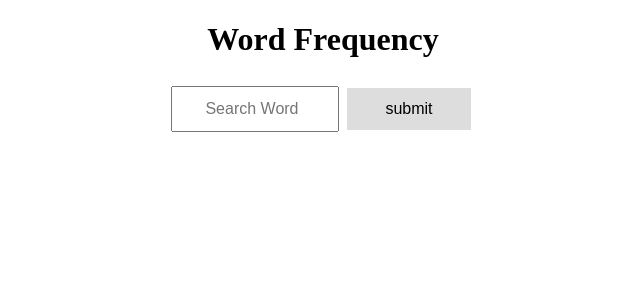
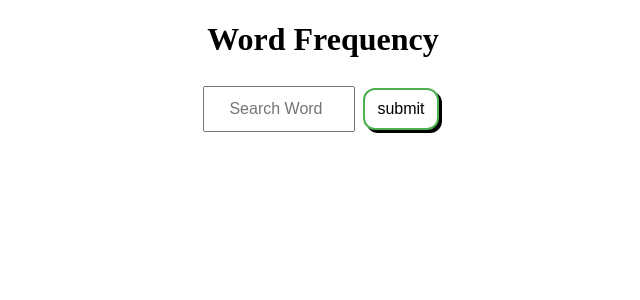
Before and after one commit to Jeremy-Gstein/supreme-redis-cs213Project, a Flask app: page / in a window 1280 px wide. Shown: the top 300 px of the page, without its empty margins (317-957 px from the left). Run offline with Flask 3, Linux system fonts and the light colour scheme.

Commit message:
edit style.css

```diff
--- a/flask-webapp/static/style.css
+++ b/flask-webapp/static/style.css
@@ -20,7 +20,7 @@ h1 {
 
 /* css from w3schools  */
 input[type=text] {
-  padding: 12px 32px;
+  padding: 12px 24px;
   width: 100px;
   font-size: 16px;
   -webkit-transition: width 0.4s ease-in-out;
@@ -30,20 +30,24 @@ input[type=text] {
 /* When the input field gets focus, change its width to 100% */
 input[type=text]:focus {
   width: 10%;
+  box-shadow: 3px 3px black;
 }
 
 button {
-  	background-color: #ddd;
-  	border: none;
+  	background-color: white;
   	color: black;
-  	padding: 12px 38px;
+  	padding: 10px 12px;
   	text-align: center;
   	font-size: 16px;
   	margin: 8px 4px;
   	transition: 0.3s;
+	box-shadow: 3px 3px black;
+	border-radius: 12px;
+	border: 2px solid #4CAF50;
 }
 
 button:hover {
 	background-color: #3e8e41;
+	box-shadow: 0px 0px;
   	color: white;
 }
```
